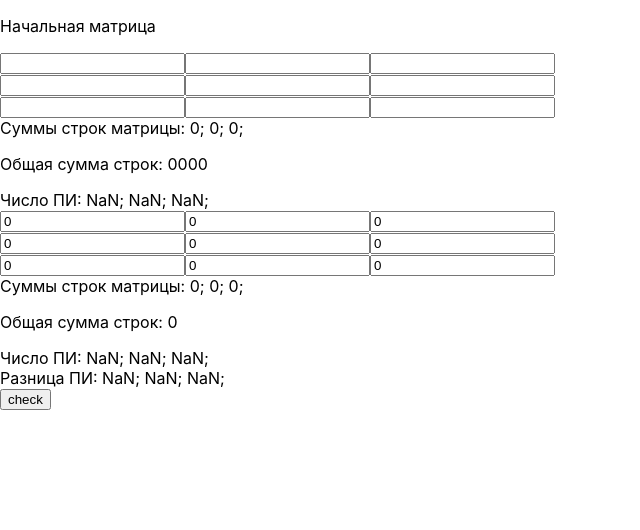
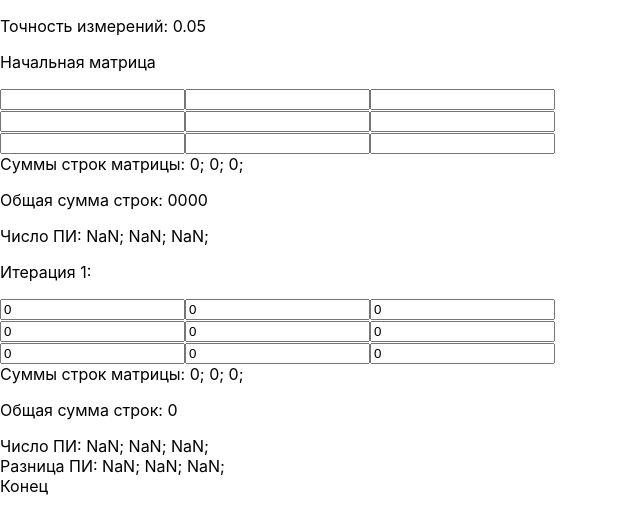
Before and after one commit to kamazik2305/meolab1, a React (Create React App) app: page /result in a window 1280 px wide. Shown: the top 530 px of the page, without its empty margins (0-640 px from the left). Built offline with nearby package versions, Linux system fonts and the light colour scheme.

Commit message:
calculate next iterations

```diff
--- a/src/App.js
+++ b/src/App.js
@@ -9,14 +9,16 @@ function App() {
   const [matrix, setMatrix] = useState(
     Array.from({ length: size }, () => Array.from({ length: size }, () => ''))
   )
+  const[accuracy, setAccuracy] = useState(0.05)
 
   return (
 
     <BrowserRouter>
-    <Routes>
-      <Route path='/' element={<MatrixInput size={size} setSize={setSize} matrix={matrix} setMatrix={setMatrix} />} />
-      <Route path='result' element={<InterimResult size={size} matrix={matrix}/>}/>
-    </Routes>
+      <Routes>
+        <Route path='/' element={<MatrixInput size={size} setSize={setSize} matrix={matrix} setMatrix={setMatrix}
+        accuracy={accuracy} setAccuracy={setAccuracy} />} />
+        <Route path='result' element={<InterimResult size={size} matrix={matrix} accuracy={accuracy} />} />
+      </Routes>
     </BrowserRouter>
   );
 }
--- a/src/Components/InterimResult.js
+++ b/src/Components/InterimResult.js
@@ -2,7 +2,10 @@ import { useState } from "react";
 import { Button } from "react-bootstrap";
 import "./style.css"
 
-function InterimResult({ size, matrix }) {
+function InterimResult({ size, matrix, accuracy }) {
+
+
+    let ok
 
     const writeMatrix = (mtr) => {
         const currentMatrix = []
@@ -90,7 +93,7 @@ function InterimResult({ size, matrix }) {
         return currentMatrix;
     }
 
-    const getIteration = (mtr) => {
+    const getIteration = (mtr, index) => {
         const resultArray = []
         const arrayOfPiPrevous = calculateNumberPi(calculateSumStrings(mtr), calculateGeneralSum(calculateSumStrings(mtr)))
 
@@ -111,18 +114,53 @@ function InterimResult({ size, matrix }) {
         }
         pushValues(difPi, resultArray, "Разница ПИ: ")
 
+        // for (let i = 0; i < size; i++) {
+        //     if (difPi[i] > Number(accuracy)) {
+        //         ok = false
+        //         console.log(`${difPi[i]} > ${accuracy}`)
+        //     }
+        // }
+        ok = false
+        let i = 0
+        while (!(ok) && i < size) {
+            if ((difPi[i] > Number(accuracy)) || (difPi[i] < -1 * Number(accuracy))) {
+                ok = true
+                console.log(`${difPi[i]} > ${accuracy}`)
+            }
+            i++
+        }
+
+        ok ? resultArray.push(<p> {`Итерация ${index}:`} </p>) : resultArray.push(<a>Конец</a>)
+
         return resultArray
 
     }
 
+    const calculateResult = () => {
+        const resultArray = []
+        let currentMatrix = matrix
+        let index = 2
+        resultArray.push(getStartValues())
+        resultArray.push(<p>Итерация 1:</p>)
+        resultArray.push(getIteration(currentMatrix, index))
+        currentMatrix = multiplyMatrix(currentMatrix)
+        while (ok) {
+            currentMatrix = multiplyMatrix(currentMatrix)
+            resultArray.push(getIteration(currentMatrix, index))
+            index++
+        }
 
+
+
+
+        return resultArray
+    }
 
     return (
         <div>
+            <p>{`Точность измерений: ${accuracy}`}</p>
             <p>Начальная матрица</p>
-            {getStartValues()}
-            {getIteration(matrix)}
-            <button>check</button>
+            {calculateResult()}
         </div>
     )
 }
--- a/src/Components/MatrixInput.js
+++ b/src/Components/MatrixInput.js
@@ -1,7 +1,7 @@
 import React, { useState } from 'react'
 import { Link } from 'react-router-dom'
 
-function MatrixInput({ size, setSize, matrix, setMatrix }) {
+function MatrixInput({ size, setSize, matrix, setMatrix, accuracy, setAccuracy }) {
     //const [size, setSize] = useState(2) // начальный размер матрицы
     // const [matrix, setMatrix] = useState(
     //     Array.from({ length: size }, () => Array.from({ length: size }, () => ''))
@@ -53,14 +53,24 @@ function MatrixInput({ size, setSize, matrix, setMatrix }) {
         )
     }
 
+    function checkMatrix(e)
+    {
+
+
+        // e.preventDefault()
+        // alert('Иди нахуй еблан')
+    }
+
     return (
         <div id='main'>
             <form onSubmit={handleSubmit}>
+            <p>Задайте точность измерений</p>
+                <input type="number" value={accuracy} onChange={(e) => {setAccuracy(e.target.value)}} />
                 <p>Введите размер матрицы</p>
                 <input type="number" value={size} onChange={handleSizeChange} />
                 {renderMatrixInputs()}
-                {/* <button type="submit">Submit</button> */}
-                <Link to='result'>Расчитать</Link>
+                <button type='submit'>sub</button>
+                <Link to='result' onClick={(e) => checkMatrix(e)} >Расчитать</Link>
             </form>
         </div>
 
```
